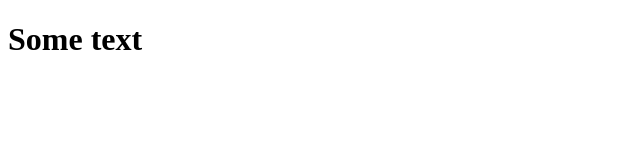
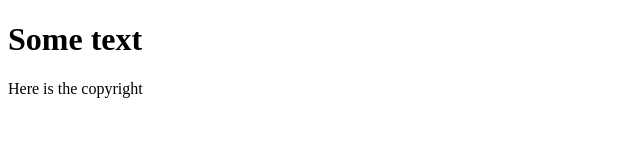
Before and after one commit to themainkane/git-branching, a plain HTML site: page index.html in a window 1280 px wide. Shown: the whole page, without its empty margins (0-640 px from the left). Drawn offline with Linux system fonts and the light colour scheme.

Commit message:
added footer copyright

```diff
--- a/index.html
+++ b/index.html
@@ -7,5 +7,6 @@
   </head>
   <body>
     <h1>Some text</h1>
+    <footer>Here is the copyright</footer>
   </body>
 </html>
```
